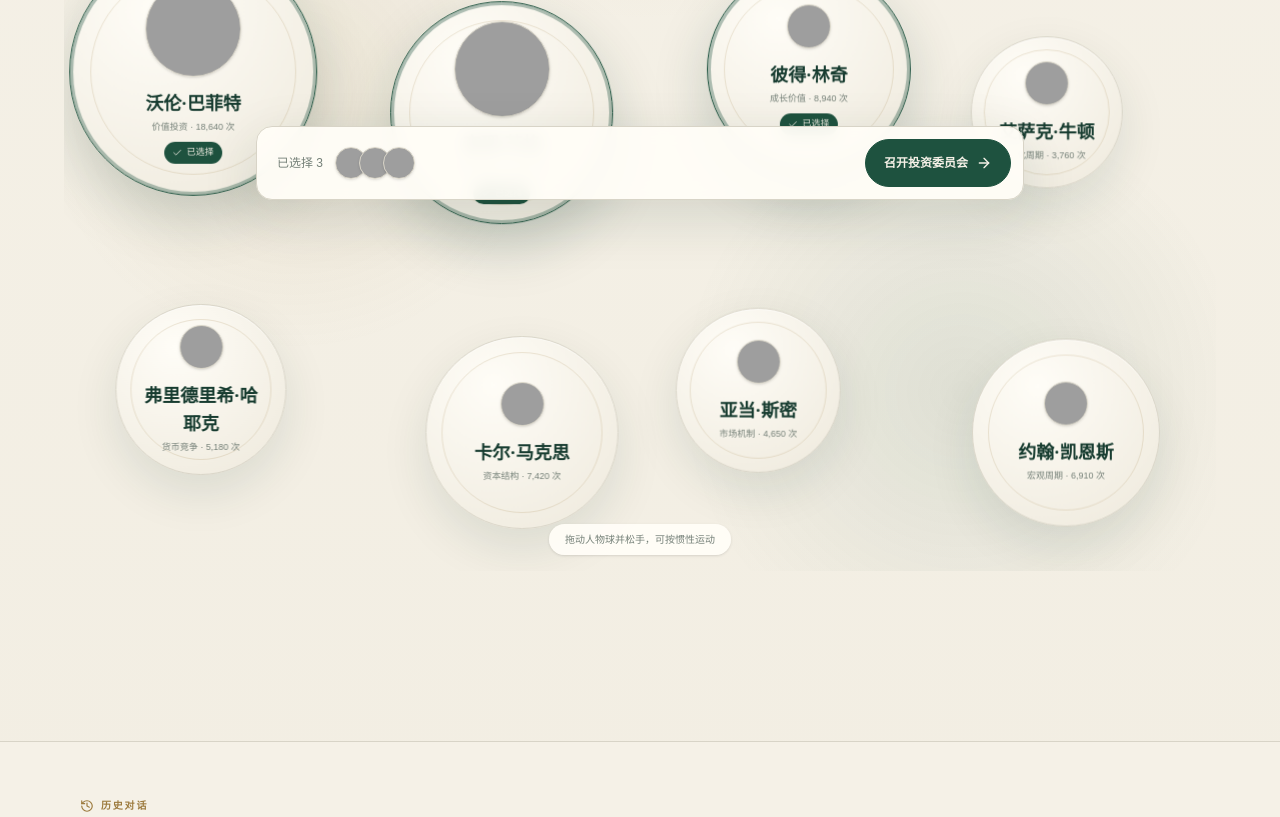
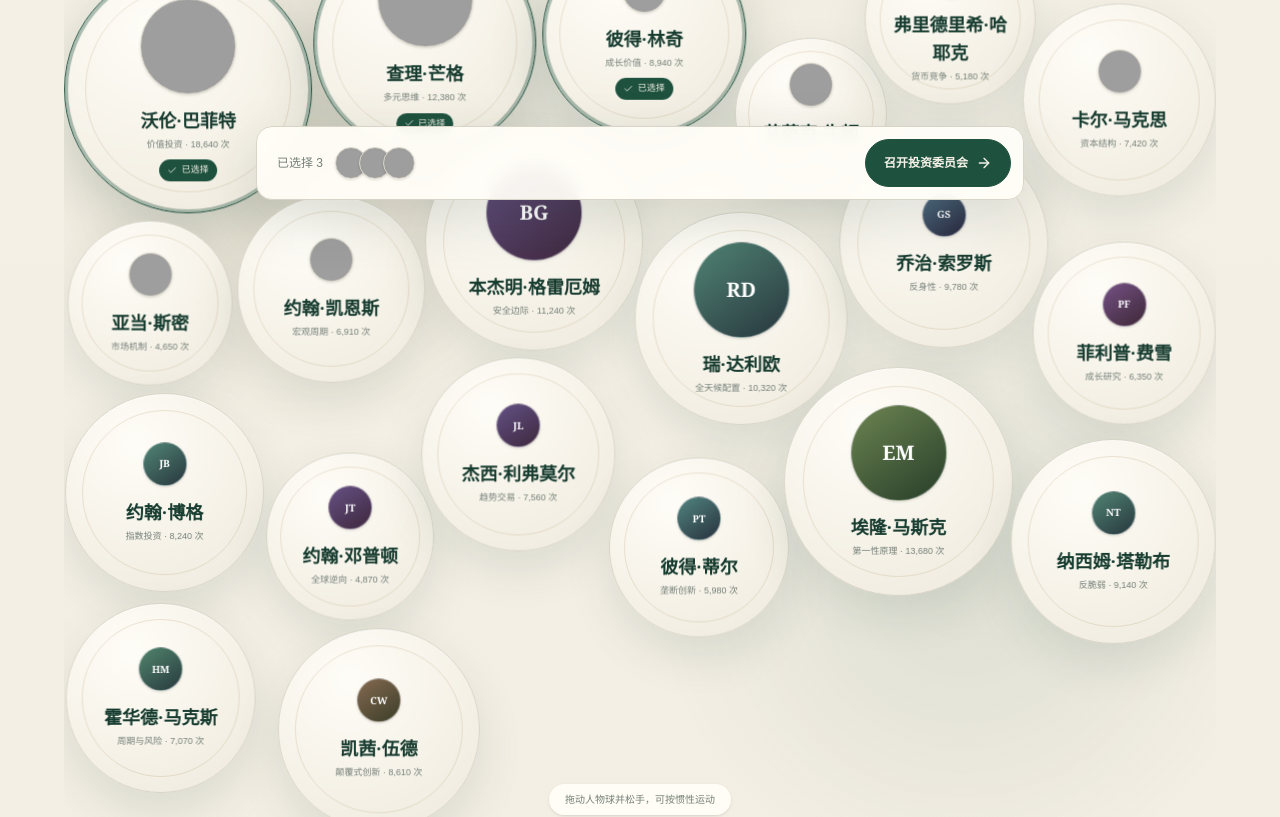
Before and after one commit to zhangbobo123/oracle-capital, a Next.js app: page / in a window 1280 px wide. Shown: the part 580-1397 px from the top of the page. Built offline with nearby package versions, Linux system fonts and the light colour scheme; grey boxes are pictures that could not be loaded.

Commit message:
Add twelve new investment figures

```diff
--- a/src/app/community/page.tsx
+++ b/src/app/community/page.tsx
@@ -36,6 +36,18 @@
   { id: "hayek", name: "弗里德里希·哈耶克", en: "Friedrich Hayek", school: "货币竞争", quote: "价格是分散知识的信号。", risk: "激进", uses: 5180, author: "Oracle Capital", description: "从价格发现、去中心化知识和货币竞争观察 Web3。" },
   { id: "smith", name: "亚当·斯密", en: "Adam Smith", school: "市场机制", quote: "长期价值来自分工与交换。", risk: "稳健", uses: 4650, author: "Oracle Capital", description: "研究分工、激励、交换效率和网络价值。" },
   { id: "newton", name: "艾萨克·牛顿", en: "Isaac Newton", school: "量化周期", quote: "用规律观察市场，也敬畏疯狂。", risk: "均衡", uses: 3760, author: "Oracle Capital", description: "用数学规律和周期观察价格，同时警惕非理性泡沫。" },
+  { id: "graham", name: "本杰明·格雷厄姆", en: "Benjamin Graham", school: "安全边际", quote: "投资最大的敌人，很可能就是你自己。", risk: "稳健", uses: 11240, author: "Oracle Capital", description: "以安全边际、资产价值和市场先生框架审视投资。" },
+  { id: "dalio", name: "瑞·达利欧", en: "Ray Dalio", school: "全天候配置", quote: "痛苦加反思，等于进步。", risk: "均衡", uses: 10320, author: "Oracle Capital", description: "从经济机器、风险平价和不同宏观环境构建组合。" },
+  { id: "soros", name: "乔治·索罗斯", en: "George Soros", school: "反身性", quote: "重要的不是你是否正确，而是正确时赚多少。", risk: "激进", uses: 9780, author: "Oracle Capital", description: "关注认知与市场相互影响产生的趋势、失衡和拐点。" },
+  { id: "fisher", name: "菲利普·费雪", en: "Philip Fisher", school: "成长研究", quote: "优秀公司值得用时间耐心持有。", risk: "均衡", uses: 6350, author: "Oracle Capital", description: "深入研究管理层、研发、市场空间和长期成长质量。" },
+  { id: "bogle", name: "约翰·博格", en: "John Bogle", school: "指数投资", quote: "不要在草堆里找针，买下整个草堆。", risk: "稳健", uses: 8240, author: "Oracle Capital", description: "强调低成本、广泛分散、长期持有和减少交易摩擦。" },
+  { id: "templeton", name: "约翰·邓普顿", en: "John Templeton", school: "全球逆向", quote: "最悲观的时候，往往是最佳买点。", risk: "均衡", uses: 4870, author: "Oracle Capital", description: "在全球市场寻找被极端悲观情绪低估的资产。" },
+  { id: "livermore", name: "杰西·利弗莫尔", en: "Jesse Livermore", school: "趋势交易", quote: "赚大钱靠的从来不是思考，而是等待。", risk: "激进", uses: 7560, author: "Oracle Capital", description: "观察趋势、关键价位、仓位管理和市场行为。" },
+  { id: "thiel", name: "彼得·蒂尔", en: "Peter Thiel", school: "垄断创新", quote: "从零到一，创造此前不存在的价值。", risk: "激进", uses: 5980, author: "Oracle Capital", description: "寻找拥有独特技术、网络效应和长期垄断能力的创新。" },
+  { id: "musk", name: "埃隆·马斯克", en: "Elon Musk", school: "第一性原理", quote: "从基本事实出发，而不是类比推理。", risk: "激进", uses: 13680, author: "Oracle Capital", description: "用第一性原理拆解成本、技术可行性和规模化路径。" },
+  { id: "taleb", name: "纳西姆·塔勒布", en: "Nassim Taleb", school: "反脆弱", quote: "风会熄灭蜡烛，却能让火焰更旺。", risk: "均衡", uses: 9140, author: "Oracle Capital", description: "重视尾部风险、可选性、杠铃策略和从波动中获益。" },
+  { id: "howard-marks", name: "霍华德·马克斯", en: "Howard Marks", school: "周期与风险", quote: "你无法预测，但可以准备。", risk: "稳健", uses: 7070, author: "Oracle Capital", description: "关注市场周期、风险定价、投资者心理和防守能力。" },
+  { id: "cathie-wood", name: "凯茜·伍德", en: "Cathie Wood", school: "颠覆式创新", quote: "创新会在共识形成之前重塑市场。", risk: "激进", uses: 8610, author: "Oracle Capital", description: "研究人工智能、机器人、能源和区块链等颠覆式创新。" },
 ];
 
 const isCommunityMaster = (value: unknown): value is CommunityMaster => {
--- a/src/app/docs/page.tsx
+++ b/src/app/docs/page.tsx
@@ -57,7 +57,7 @@
     intro: "首页通过可交互的圆形人物星图展示投资人物。用户可以搜索、拖动和组合人物，再进入对应的投资对话。",
     icon: Users,
     items: [
-      { title: "官方人物", description: "首批包括巴菲特、芒格、林奇、牛顿、哈耶克、马克思、亚当·斯密和凯恩斯。" },
+      { title: "官方人物", description: "当前共 20 位，涵盖价值、成长、宏观、指数、趋势、反脆弱、创新和市场机制等不同思想流派。" },
       { title: "动态大小", description: "人物球根据使用次数调整大小，常用人物更醒目，同时保留其他人物的可发现性。" },
       { title: "物理互动", description: "人物球支持鼠标和触摸拖动。松手后会按惯性运动，并产生边界反弹和球体碰撞。" },
       { title: "人物搜索", description: "可通过中文名、英文名、投资流派或思想关键词快速筛选人物。" },
--- a/src/app/page.tsx
+++ b/src/app/page.tsx
@@ -89,7 +89,7 @@
   quote: string;
   return: string;
   risk: "稳健" | "均衡" | "激进";
-  position: string;
+  position?: string;
   uses: number;
 };
 
@@ -102,6 +102,18 @@
   { id: "marx", name: "卡尔·马克思", en: "Karl Marx", school: "资本结构", quote: "穿透收益，审视资本关系。", return: "+12.9%", risk: "均衡", position: "33.333% 100%", uses: 7420 },
   { id: "smith", name: "亚当·斯密", en: "Adam Smith", school: "市场机制", quote: "长期价值来自分工与交换。", return: "+17.6%", risk: "稳健", position: "66.666% 100%", uses: 4650 },
   { id: "keynes", name: "约翰·凯恩斯", en: "John Maynard Keynes", school: "宏观周期", quote: "市场保持非理性的时间可能更久。", return: "+22.5%", risk: "均衡", position: "100% 100%", uses: 6910 },
+  { id: "graham", name: "本杰明·格雷厄姆", en: "Benjamin Graham", school: "安全边际", quote: "投资最大的敌人，很可能就是你自己。", return: "+16.8%", risk: "稳健", uses: 11240 },
+  { id: "dalio", name: "瑞·达利欧", en: "Ray Dalio", school: "全天候配置", quote: "痛苦加反思，等于进步。", return: "+20.6%", risk: "均衡", uses: 10320 },
+  { id: "soros", name: "乔治·索罗斯", en: "George Soros", school: "反身性", quote: "重要的不是你是否正确，而是正确时赚多少。", return: "+28.1%", risk: "激进", uses: 9780 },
+  { id: "fisher", name: "菲利普·费雪", en: "Philip Fisher", school: "成长研究", quote: "优秀公司值得用时间耐心持有。", return: "+23.7%", risk: "均衡", uses: 6350 },
+  { id: "bogle", name: "约翰·博格", en: "John Bogle", school: "指数投资", quote: "不要在草堆里找针，买下整个草堆。", return: "+14.9%", risk: "稳健", uses: 8240 },
+  { id: "templeton", name: "约翰·邓普顿", en: "John Templeton", school: "全球逆向", quote: "最悲观的时候，往往是最佳买点。", return: "+19.8%", risk: "均衡", uses: 4870 },
+  { id: "livermore", name: "杰西·利弗莫尔", en: "Jesse Livermore", school: "趋势交易", quote: "赚大钱靠的从来不是思考，而是等待。", return: "+31.4%", risk: "激进", uses: 7560 },
+  { id: "thiel", name: "彼得·蒂尔", en: "Peter Thiel", school: "垄断创新", quote: "从零到一，创造此前不存在的价值。", return: "+26.2%", risk: "激进", uses: 5980 },
+  { id: "musk", name: "埃隆·马斯克", en: "Elon Musk", school: "第一性原理", quote: "从基本事实出发，而不是类比推理。", return: "+29.6%", risk: "激进", uses: 13680 },
+  { id: "taleb", name: "纳西姆·塔勒布", en: "Nassim Taleb", school: "反脆弱", quote: "风会熄灭蜡烛，却能让火焰更旺。", return: "+18.9%", risk: "均衡", uses: 9140 },
+  { id: "howard-marks", name: "霍华德·马克斯", en: "Howard Marks", school: "周期与风险", quote: "你无法预测，但可以准备。", return: "+17.9%", risk: "稳健", uses: 7070 },
+  { id: "cathie-wood", name: "凯茜·伍德", en: "Cathie Wood", school: "颠覆式创新", quote: "创新会在共识形成之前重塑市场。", return: "+32.8%", risk: "激进", uses: 8610 },
 ];
 
 const translations = {
@@ -140,6 +152,19 @@
 function Avatar({ master, size = "md" }: { master: Master; size?: "sm" | "md" | "lg" }) {
   const dimensions = size === "lg" ? "h-24 w-24" : size === "sm" ? "h-8 w-8" : "h-11 w-11";
   const basePath = process.env.NEXT_PUBLIC_BASE_PATH ?? "";
+  const initials = master.en.split(" ").map((part) => part[0]).slice(0, 2).join("");
+  const hue = [...master.id].reduce((sum, char) => sum + char.charCodeAt(0), 0) % 360;
+  if (!master.position) {
+    return (
+      <div
+        aria-label={master.name}
+        className={`${dimensions} grid shrink-0 place-items-center rounded-full border border-white/40 font-serif font-semibold text-white shadow-sm`}
+        style={{ background: `linear-gradient(145deg, hsl(${hue} 24% 42%), hsl(${(hue + 38) % 360} 22% 20%))` }}
+      >
+        <span className={size === "lg" ? "text-xl" : "text-[10px]"}>{initials}</span>
+      </div>
+    );
+  }
   return (
     <div
       aria-label={master.name}
@@ -258,9 +283,14 @@
   const selectedMasters = masters.filter((master) => selected.includes(master.id));
 
   const toggleMaster = (id: string) => {
-    setSelected((current) =>
-      current.includes(id) ? current.filter((item) => item !== id) : [...current, id],
-    );
+    setSelected((current) => {
+      if (current.includes(id)) return current.filter((item) => item !== id);
+      if (current.length >= 8) {
+        setToast("委员会最多选择 8 位人物");
+        return current;
+      }
+      return [...current, id];
+    });
   };
 
   const openNewConversation = (topic = "") => {
@@ -691,7 +721,7 @@
   };
 
   return (
-    <div ref={containerRef} className="master-orbit physics mx-auto mt-10 max-w-6xl" aria-label="可拖动人物星图">
+    <div ref={containerRef} className="master-orbit physics mx-auto mt-10 max-w-6xl" style={{ height: visibleMasters.length > 12 ? 900 : 640 }} aria-label="可拖动人物星图">
       {visibleMasters.map((master) => {
         const active = selected.includes(master.id);
         return (
```
Also changed, not shown: 2 other files (tests, documents, lock files or other folders).
